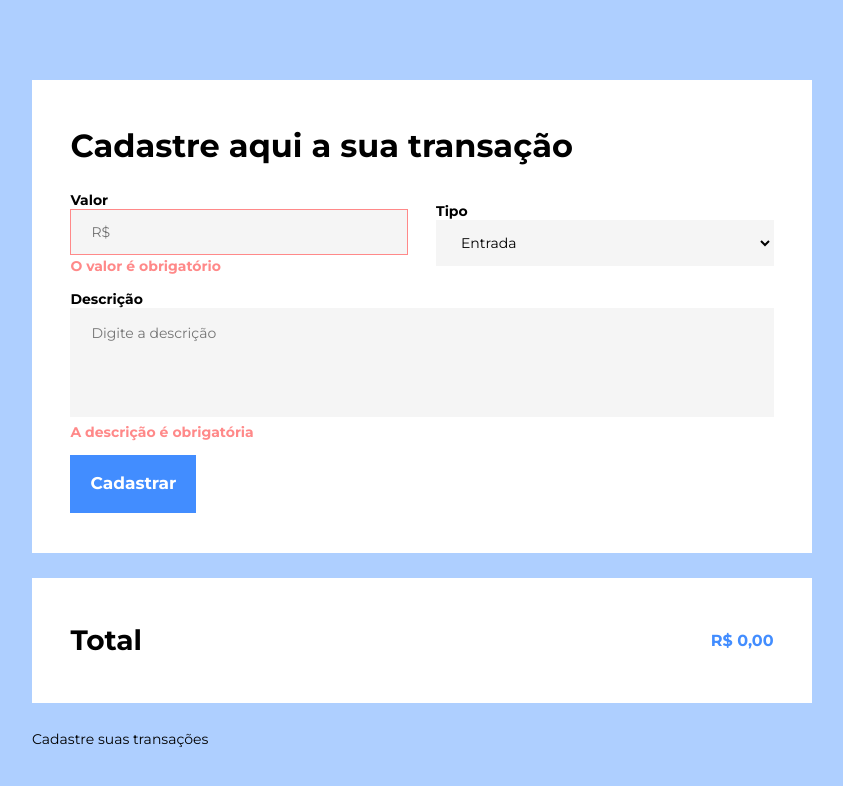
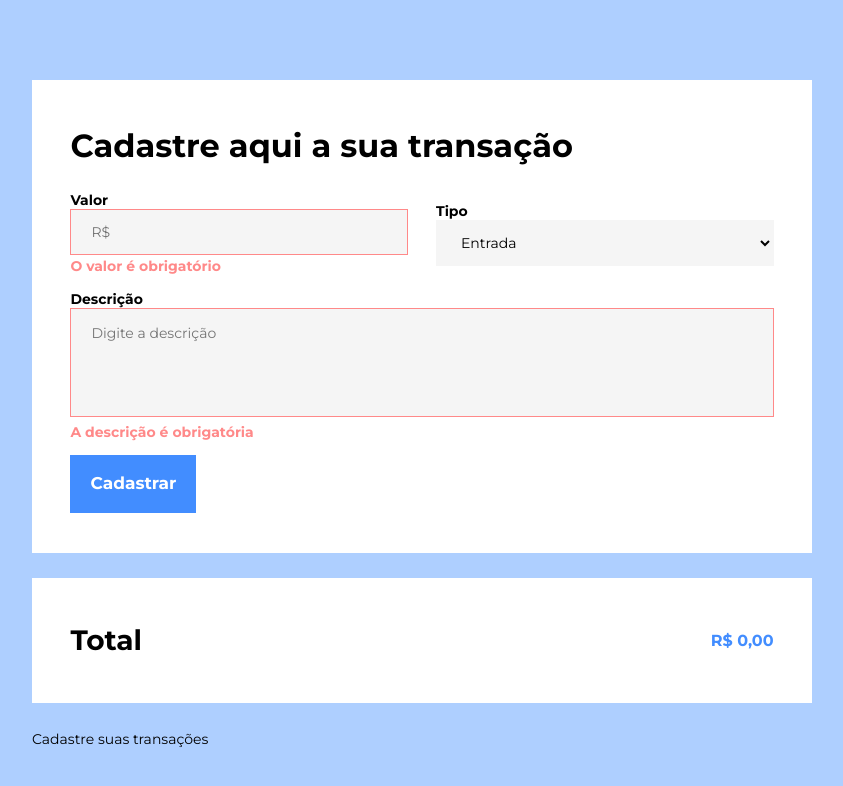
Before and after one commit to JoseMartins0808/Angular_Finances_Page, an Angular app: page /transactions in a window 1280 px wide. Shown: the top 786 px of the page, without its empty margins (218-1061 px from the left). Built offline with nearby package versions, Linux system fonts and the light colour scheme.

Commit message:
feat: validation form fields

```diff
--- /dev/null
+++ b/src/app/components/forms/field-box/field-box.component.html
@@ -0,0 +1,3 @@
+<div [class]="isError()">
+    <ng-content></ng-content>
+</div>
--- /dev/null
+++ b/src/app/components/forms/field-box/field-box.component.ts
@@ -0,0 +1,18 @@
+import { Component, Input } from '@angular/core';
+import { ValidationErrors } from '@angular/forms';
+
+@Component({
+  selector: 'app-field-box',
+  standalone: true,
+  imports: [],
+  templateUrl: './field-box.component.html',
+  styleUrl: './field-box.component.sass'
+})
+export class FieldBoxComponent {
+
+  @Input() error!: ValidationErrors | null | undefined;
+
+  isError() {
+    return this.error ? "field-box error" : "field-box";
+  }
+}
--- a/src/app/components/forms/register-transaction-form/register-transaction-form.component.html
+++ b/src/app/components/forms/register-transaction-form/register-transaction-form.component.html
@@ -1,22 +1,23 @@
-<form (submit)="onSubmit($event)" class="form">
+<form (submit)="onSubmit($event)" class="form" [formGroup]="financesForm">
+
     <div class="flex-box">
-        <div class="field-box error">
+        <app-field-box style="width: 100%;" [error]="errors.value">
             <label for="value">Valor</label>
-            <input name="value" placeholder="R$" type="number" [formControl]="value">
+            <input name="value" placeholder="R$" type="number" formControlName="value">
             <app-error>O valor é obrigatório</app-error>
-        </div>
+        </app-field-box>
         <div class="field-box">
             <label for="type">Tipo</label>
-            <select name="type" [formControl]="type">
+            <select name="type" formControlName="type">
                 <option value="input">Entrada</option>
                 <option value="output">Saída</option>
             </select>
         </div>
     </div>
-    <div class="field-box">
+    <app-field-box style="width: 100%;" [error]="errors.description">
         <label for="description">Descrição</label>
-        <textarea name="description" placeholder="Digite a descrição" [formControl]="description"></textarea>
+        <textarea name="description" placeholder="Digite a descrição" formControlName="description"></textarea>
         <app-error>A descrição é obrigatória</app-error>
-    </div>
+    </app-field-box>
     <button type="submit" class="btn solid md">Cadastrar</button>
 </form>
--- a/src/app/components/forms/register-transaction-form/register-transaction-form.component.ts
+++ b/src/app/components/forms/register-transaction-form/register-transaction-form.component.ts
@@ -1,13 +1,14 @@
 import { Component } from '@angular/core';
-import { FormControl, ReactiveFormsModule } from '@angular/forms';
+import { FormControl, FormGroup, ReactiveFormsModule, Validators } from '@angular/forms';
 import { TransactionService } from '../../../services/transaction.service';
 import { CommonModule } from '@angular/common';
 import { ErrorComponent } from '../../../error/error/error.component';
+import { FieldBoxComponent } from '../field-box/field-box.component';
 
 @Component({
   selector: 'app-register-transaction-form',
   standalone: true,
-  imports: [CommonModule, ReactiveFormsModule, ErrorComponent],
+  imports: [CommonModule, ReactiveFormsModule, FieldBoxComponent, ErrorComponent],
   templateUrl: './register-transaction-form.component.html',
   styleUrl: './register-transaction-form.component.sass'
 })
@@ -15,23 +16,33 @@ export class RegisterTransactionFormComponent {
 
   constructor(private readonly transactionService: TransactionService) { }
 
-  public value = new FormControl<string>("");
-  public type = new FormControl<"input" | "output">("input");
-  public description = new FormControl<string>("");
+  public financesForm = new FormGroup({
+    value: new FormControl<string>("", [Validators.required]),
+    type: new FormControl<"input" | "output">("input"),
+    description: new FormControl<string>("", [Validators.required, Validators.minLength(10)])
+  });
+
+  public get errors() {
+    return {
+      value: this.financesForm.get("value")?.errors,
+      description: this.financesForm.get("description")?.errors
+    }
+  }
 
   public onSubmit(event: Event) {
     event.preventDefault();
 
+    console.log(this.financesForm.get("value")?.value);
+    console.log(this.financesForm.get("description")?.value);
+
     const newData = {
-      value: this.value.value as string,
-      type: this.type.value as "input" | "output",
-      description: this.description.value as string
+      value: this.financesForm.get("value")?.value as string,
+      type: this.financesForm.get("type")?.value as "input" | "output",
+      description: this.financesForm.get("description")?.value as string
     }
 
     this.transactionService.addTransaction(newData);
 
-    this.value.setValue("");
-    this.type.setValue("input");
-    this.description.setValue("");
+
   }
 }
--- a/src/app/components/total-display/total-display.component.html
+++ b/src/app/components/total-display/total-display.component.html
@@ -1,6 +1,7 @@
 <div class="box">
     <div class="flex-box">
         <h2 class="title two">Total</h2>
-        <span class="money blue">{{total.toLocaleString('pt-BR', {style:'currency', currency:'BRL'})}}</span>
+        <span [class]="positiveOrNegative()">{{total.toLocaleString('pt-BR', {style:'currency',
+            currency:'BRL'})}}</span>
     </div>
 </div>
--- a/src/app/components/total-display/total-display.component.ts
+++ b/src/app/components/total-display/total-display.component.ts
@@ -14,4 +14,14 @@ export class TotalDisplayComponent {
   public get total() {
     return this.transactionService.getTotalTransactionsValue();
   }
+
+  public positiveOrNegative() {
+
+    if (this.total >= 0)
+      return "money blue";
+
+    else
+      return "money red";
+
+  }
 }
--- a/src/styles/form.sass
+++ b/src/styles/form.sass
@@ -11,6 +11,8 @@
 .field-box
     width: 100%
 
+
+
     label
         font-family: $font-family
         font-size: .875rem
@@ -22,6 +24,7 @@
         padding: 0 20px
         height: 2.875rem
 
+
     select
         @extend %field-props
         padding: 0 20px
@@ -32,3 +35,7 @@
         resize: none
         padding: 15px 20px
         height: 6.8125rem
+
+    &.error
+        textarea, input
+            border: 1px solid $color-red
```
Also changed, not shown: src/app/components/forms/field-box/field-box.component.sass (added), 1 other file (tests, documents, lock files or other folders).
